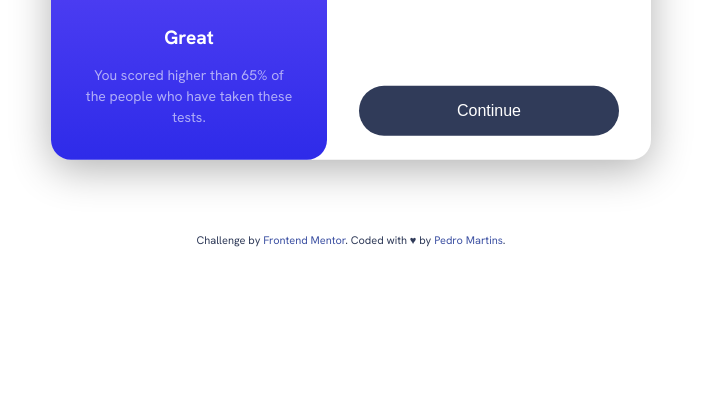
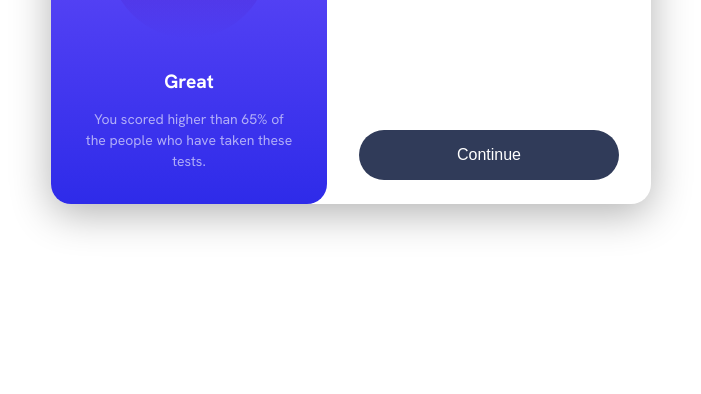
Before and after one commit to ptmartins/results_component, a plain HTML site: page index.html in a window 1280 px wide. Shown: the part 406-800 px from the top of the page, without its empty margins (289-990 px from the left). Drawn offline with Linux system fonts and the light colour scheme.

Commit message:
Update index.html

```diff
--- a/index.html
+++ b/index.html
@@ -40,10 +40,6 @@
       </div>
     </div>
 
-    <div class="attribution">
-      Challenge by <a href="https://www.frontendmentor.io?ref=challenge" target="_blank">Frontend Mentor</a>.
-      Coded with &hearts; by <a href="https://ptmartins.github.io">Pedro Martins</a>.
-    </div>
   </div>
 
   <script src="js/main.js" type="module"></script>
```
